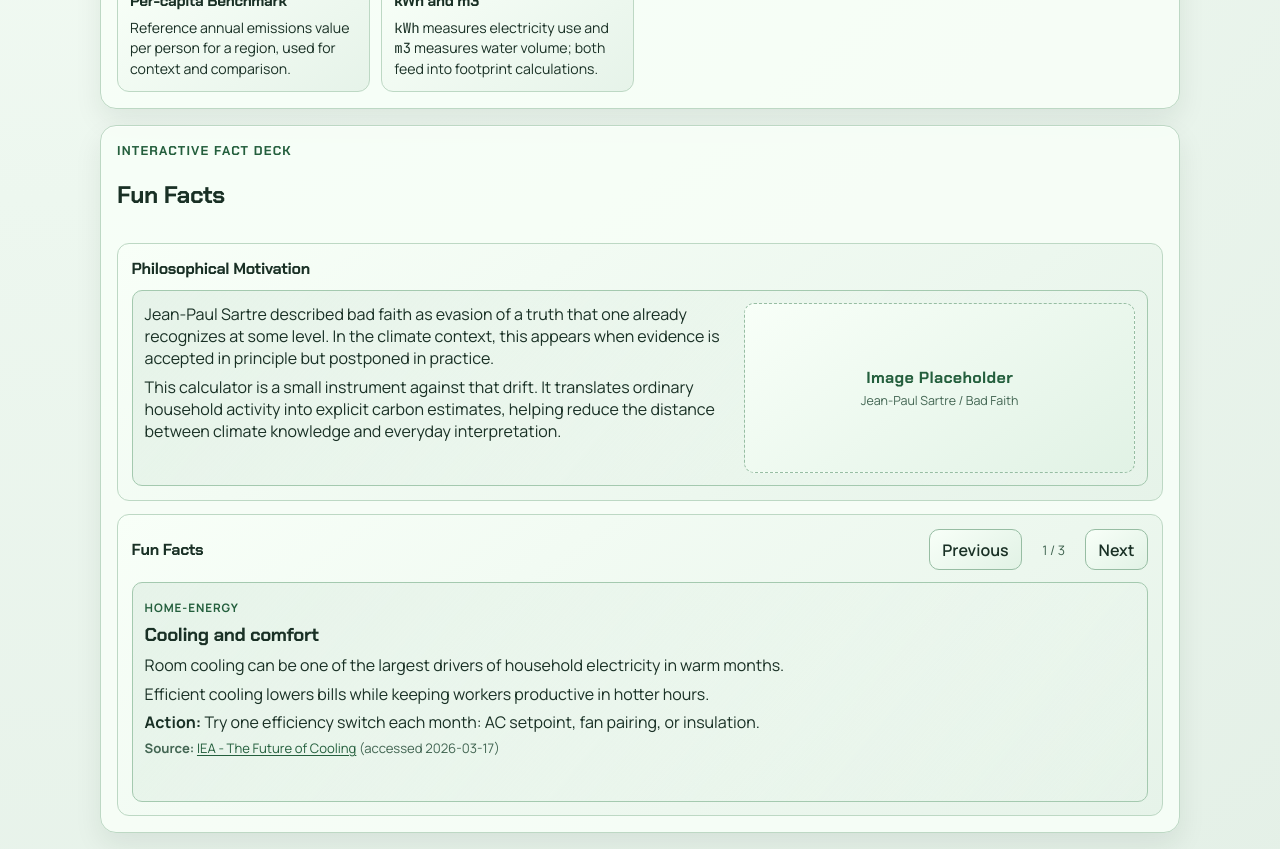
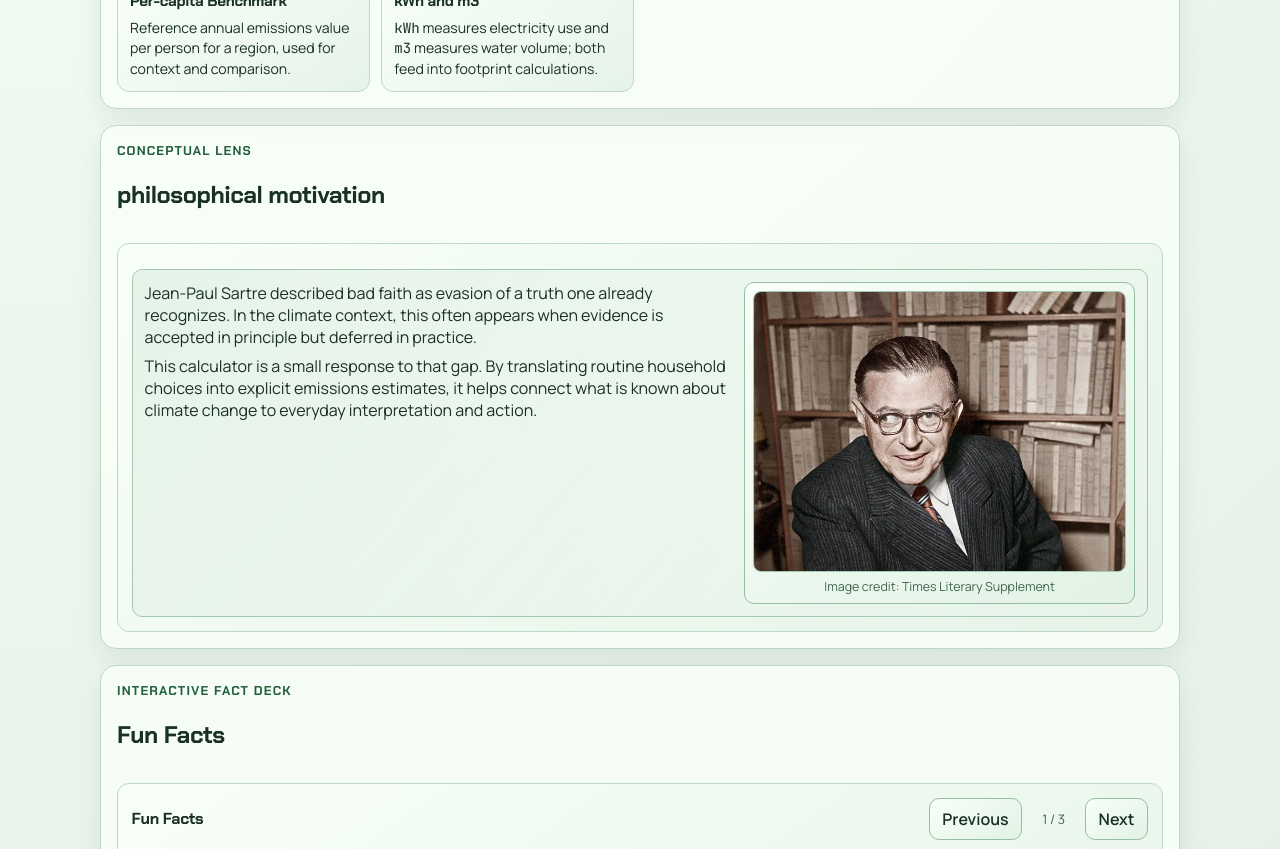
Before and after one commit to tejas-n-rao/EE_CreativeProject, a Next.js app in the folder apps/web/: page / in a window 1280 px wide. Shown: the part 760-1609 px from the top of the page. Built offline with nearby package versions, Linux system fonts and the light colour scheme.

Commit message:
Add Sartre Image

```diff
--- a/apps/web/app/HomeInteractive.tsx
+++ b/apps/web/app/HomeInteractive.tsx
@@ -69,34 +69,6 @@ export default function HomeInteractive({
         <h2>Fun Facts</h2>
       </header>
 
-      <article className="sweep-pane philosophy-pane">
-        <div className="sweep-pane-header">
-          <h3>Philosophical Motivation</h3>
-        </div>
-        <div className="philosophy-pane-content">
-          <div>
-            <p>
-              Jean-Paul Sartre described bad faith as evasion of a truth that one already
-              recognizes at some level. In the climate context, this appears when evidence is
-              accepted in principle but postponed in practice.
-            </p>
-            <p>
-              This calculator is a small instrument against that drift. It translates ordinary
-              household activity into explicit carbon estimates, helping reduce the distance between
-              climate knowledge and everyday interpretation.
-            </p>
-          </div>
-          <div
-            className="philosophy-image-placeholder"
-            role="img"
-            aria-label="Placeholder for philosophical motivation image"
-          >
-            <span>Image Placeholder</span>
-            <small>Jean-Paul Sartre / Bad Faith</small>
-          </div>
-        </div>
-      </article>
-
       <article className="sweep-pane">
         <div className="sweep-pane-header">
           <h3>Fun Facts</h3>
--- a/apps/web/app/globals.css
+++ b/apps/web/app/globals.css
@@ -332,25 +332,28 @@ h1 {
 }
 
 .philosophy-image-placeholder {
-  border: 1px dashed var(--color-accent-soft-border);
+  border: 1px solid var(--color-accent-soft-border);
   border-radius: 10px;
   background: linear-gradient(145deg, var(--color-panel-solid) 0%, var(--color-accent-soft) 100%);
   min-height: 170px;
   display: grid;
-  place-content: center;
-  gap: 0.22rem;
+  align-content: start;
+  gap: 0.4rem;
+  padding: 0.5rem;
+}
+
+.philosophy-image {
+  width: 100%;
+  height: auto;
+  border-radius: 8px;
+  border: 1px solid var(--color-border-strong);
+  object-fit: cover;
+}
+
+.philosophy-image-credit {
+  margin: 0;
   text-align: center;
   color: var(--color-muted);
-}
-
-.philosophy-image-placeholder span {
-  color: var(--color-accent-strong);
-  font-family: var(--font-display);
-  letter-spacing: 0.02em;
-  font-weight: 700;
-}
-
-.philosophy-image-placeholder small {
   font-size: 0.78rem;
 }
 
--- a/apps/web/app/page.tsx
+++ b/apps/web/app/page.tsx
@@ -1,6 +1,7 @@
 import { promises as fs } from "fs";
 import path from "path";
 import Link from "next/link";
+import Image from "next/image";
 
 import HomeInteractive, { type FunFactTemplate } from "./HomeInteractive";
 
@@ -216,6 +217,39 @@ export default async function HomePage() {
         </div>
       </section>
 
+      <section className="interactive-section">
+        <header>
+          <p className="eyebrow">Conceptual Lens</p>
+          <h2>philosophical motivation</h2>
+        </header>
+        <article className="sweep-pane">
+          <div className="philosophy-pane-content">
+            <div>
+              <p>
+                Jean-Paul Sartre described bad faith as evasion of a truth one already recognizes.
+                In the climate context, this often appears when evidence is accepted in principle
+                but deferred in practice.
+              </p>
+              <p>
+                This calculator is a small response to that gap. By translating routine household
+                choices into explicit emissions estimates, it helps connect what is known about
+                climate change to everyday interpretation and action.
+              </p>
+            </div>
+            <div className="philosophy-image-placeholder">
+              <Image
+                src="/Sartre_image.png"
+                alt="Portrait of Jean-Paul Sartre"
+                width={700}
+                height={700}
+                className="philosophy-image"
+              />
+              <p className="philosophy-image-credit">Image credit: Times Literary Supplement</p>
+            </div>
+          </div>
+        </article>
+      </section>
+
       <HomeInteractive facts={facts} />
     </main>
   );
```
Also changed, not shown: apps/web/public/Sartre_image.png (added), 1 other file (tests, documents, lock files or other folders).
